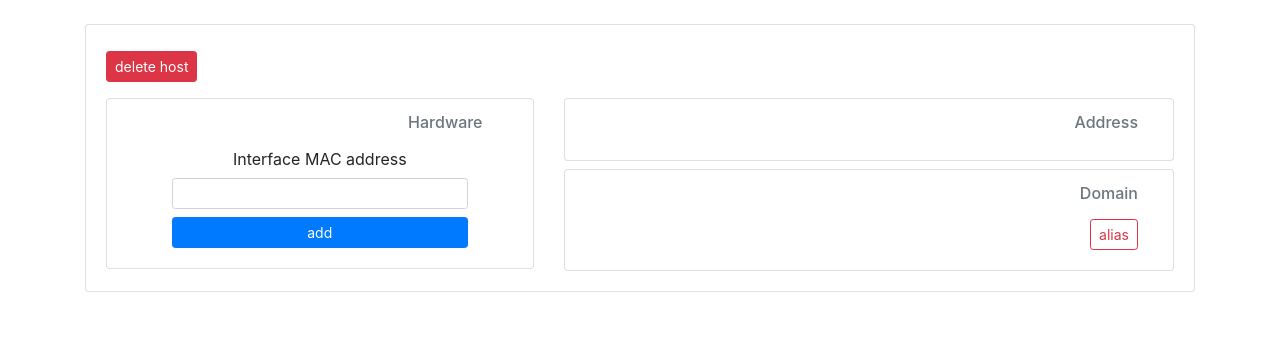
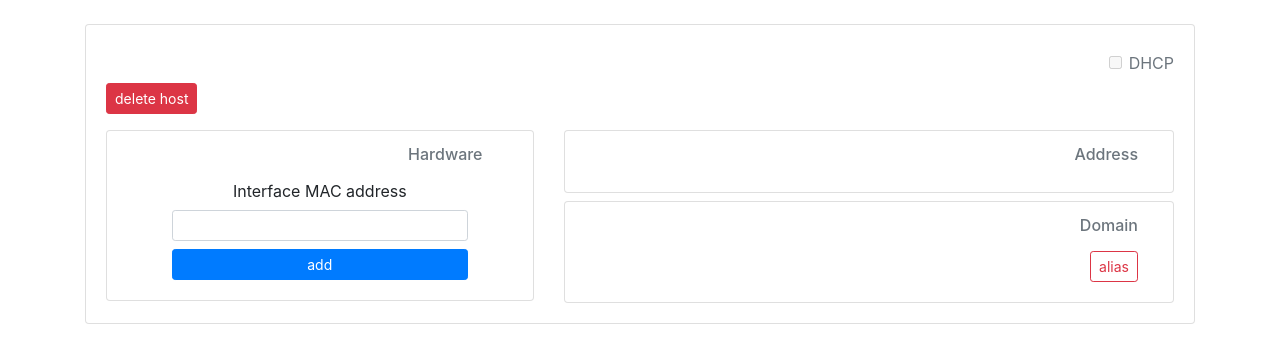
Before and after one commit to guillaume-philippon/slam-v2, a Django app: a page that uses slam/slam_host/templates/host/host.html in a window 1280 px wide. Shown: the part 56-419 px from the top of the page. Run offline with Django 3.2, Linux system fonts and the light colour scheme; the visitor is signed in with stand-in values (Sample User, id 1); data that the repository does not hold is empty; some libraries are stand-ins or nearby versions.

Commit message:
Improve DHCP

```diff
--- a/slam/slam_host/static/host/host.js
+++ b/slam/slam_host/static/host/host.js
@@ -149,6 +149,7 @@ class Host {
         $('#host-delete-confirm-name').text(this.name);
         $('#network').text(this.network.name);
         $('#creation_date').text(this.creation_date);
+        $('#host-dhcp').prop('checked', this.dhcp)
         if (this.interface.hardware != null) {
             $('#hardware-add').hide();
             $('#hardware').show();
--- a/slam/slam_host/templates/host/host.html
+++ b/slam/slam_host/templates/host/host.html
@@ -14,6 +14,12 @@
             </h5>
             <h6 class="card-subtitle mb-2 text-muted text-right" id="network"></h6>
             <h6 class="card-subtitle mb-2 text-muted text-right" id="creation_date"></h6>
+            <div class="card-subtitle mb-2 text-muted text-right form-check">
+                <input class="form-check-input" type="checkbox" value="" id="host-dhcp" disabled>
+                <label class="form-check-label" for="host-dhcp">
+                DHCP
+                </label>
+            </div>
             <div class="row">
                 <div class="col-sm-12">
                     <button class="btn btn-danger btn-sm"
```
